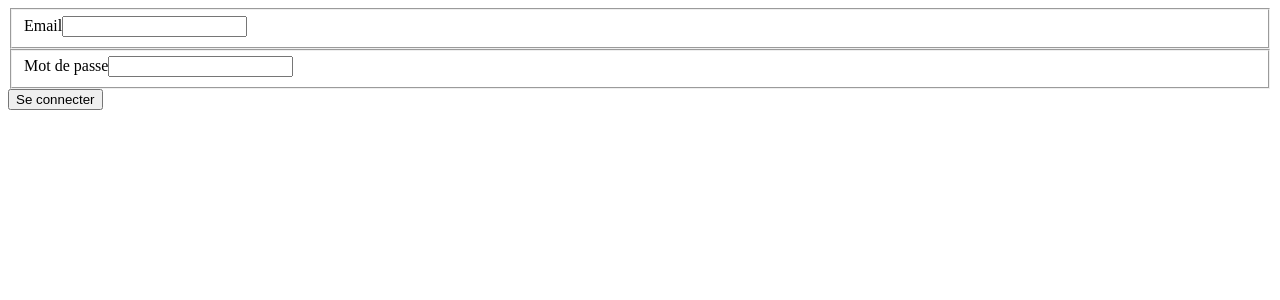
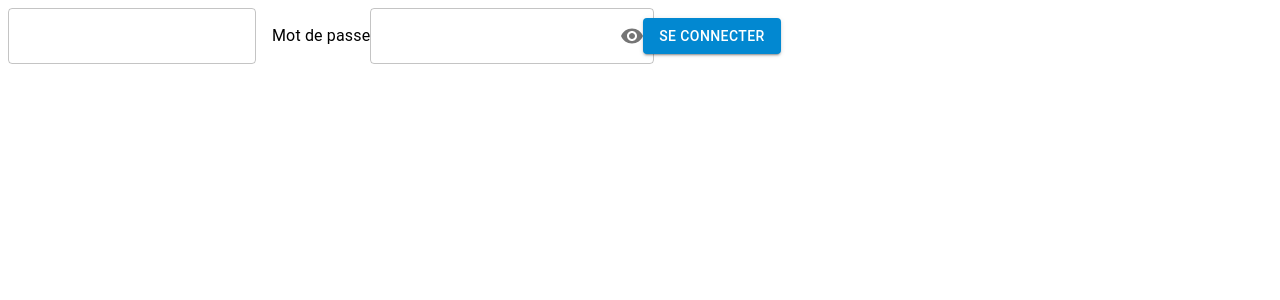
Before and after one commit to DavidDvpt/eu_trade_nextjs13, a Next.js app: page /login in a window 1280 px wide. Shown: the top 300 px of the page. Built offline with nearby package versions, Linux system fonts and the light colour scheme; no server answers.

Commit message:
add mui packages and create login inputs

```diff
--- a/package.json
+++ b/package.json
@@ -16,7 +16,12 @@
     "seed": "ts-node prisma/seed.ts"
   },
   "dependencies": {
+    "@emotion/react": "^11.10.6",
+    "@emotion/styled": "^11.10.6",
+    "@fontsource/roboto": "^4.5.8",
     "@hookform/resolvers": "^2.9.11",
+    "@mui/icons-material": "^5.11.11",
+    "@mui/material": "^5.11.13",
     "@next-auth/prisma-adapter": "^1.0.5",
     "bcrypt": "^5.1.0",
     "next": "13.2.4",
--- a/src/app/(auth)/login/page.tsx
+++ b/src/app/(auth)/login/page.tsx
@@ -1,5 +1,8 @@
 'use client';
 
+import InputField from '@/components/form/InputField';
+import PasswordInput from '@/components/form/PasswordInput';
+import { Button } from '@mui/material';
 import { signIn } from 'next-auth/react';
 import { useForm } from 'react-hook-form';
 
@@ -8,13 +11,13 @@ const intialLoginValues: LoginFormValues = { email: '', password: '' };
 
 function Login(): React.ReactElement {
   const {
-    register,
+    control,
     handleSubmit,
     formState: { errors },
   } = useForm<LoginFormValues>({ defaultValues: intialLoginValues });
 
   const onSubmit = async (values: LoginFormValues) => {
-    console.log(values);
+    console.log('before submit', values);
     const res = await signIn('credentials', {
       redirect: false,
       email: values.email,
@@ -26,17 +29,14 @@ function Login(): React.ReactElement {
 
   return (
     <form onSubmit={handleSubmit(onSubmit)}>
-      <fieldset>
-        <label htmlFor='email'>Email</label>
-        <input type='text' {...register('email')} aria-required='true' />
-      </fieldset>
+      <InputField control={control} name='email' label='Email' />
 
-      <fieldset>
-        <label htmlFor='password'>Mot de passe</label>
-        <input type='password' {...register('password')} aria-required='true' />
-      </fieldset>
+      <PasswordInput control={control} name='password' />
 
-      <button type='submit'>Se connecter</button>
+      <Button type='submit' variant='contained' color='info'>
+        Se connecter
+      </Button>
+      {/* <button type='submit'>Se connecter</button> */}
     </form>
   );
 }
--- /dev/null
+++ b/src/components/form/InputField.tsx
@@ -0,0 +1,28 @@
+import { TextField } from '@mui/material';
+import React from 'react';
+import { Controller } from 'react-hook-form';
+
+interface IPasswordInputProps {
+  control: any;
+  name: string;
+  type?: string;
+  label: string;
+}
+function InputField({
+  control,
+  name,
+  type = 'text',
+  label,
+}: IPasswordInputProps): React.ReactElement {
+  return (
+    <Controller
+      control={control}
+      name={name}
+      render={({ field }) => (
+        <TextField {...field} type={type} variant='outlined' />
+      )}
+    />
+  );
+}
+
+export default InputField;
--- /dev/null
+++ b/src/components/form/PasswordInput.tsx
@@ -0,0 +1,50 @@
+import { Visibility, VisibilityOff } from '@mui/icons-material';
+import {
+  FormControlLabel,
+  IconButton,
+  InputAdornment,
+  TextField,
+} from '@mui/material';
+import React, { useState } from 'react';
+import { Controller } from 'react-hook-form';
+
+interface IPasswordInputProps {
+  control: any;
+  name: string;
+}
+function PasswordInput({
+  control,
+  name,
+}: IPasswordInputProps): React.ReactElement {
+  const [hidden, setHidden] = useState<boolean>(true);
+  return (
+    <Controller
+      control={control}
+      name={name}
+      render={({ field }) => (
+        <FormControlLabel
+          label='Mot de passe'
+          labelPlacement='start'
+          control={
+            <TextField
+              {...field}
+              type={hidden ? 'password' : 'text'}
+              variant='outlined'
+              InputProps={{
+                endAdornment: (
+                  <InputAdornment position='end'>
+                    <IconButton edge='end' onClick={() => setHidden(!hidden)}>
+                      {hidden ? <Visibility /> : <VisibilityOff />}
+                    </IconButton>
+                  </InputAdornment>
+                ),
+              }}
+            />
+          }
+        />
+      )}
+    />
+  );
+}
+
+export default PasswordInput;
--- a/src/pages/api/auth/[...nextauth].ts
+++ b/src/pages/api/auth/[...nextauth].ts
@@ -26,7 +26,7 @@ export default NextAuth({
         const user = await prismadb.user.findUnique({
           where: { email: credentials?.email ?? '' },
         });
-
+        console.log(user);
         if (
           user &&
           bcrypt.compareSync(credentials?.password ?? '', user.password)
```
Also changed, not shown: 1 other file (tests, documents, lock files or other folders).
